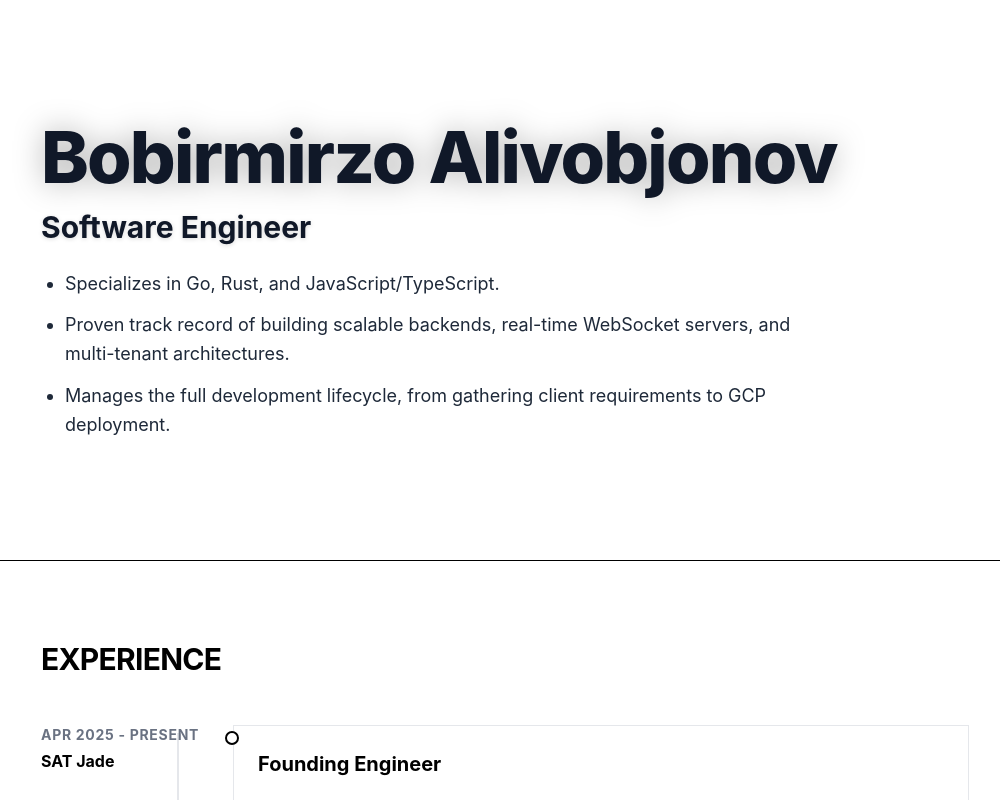
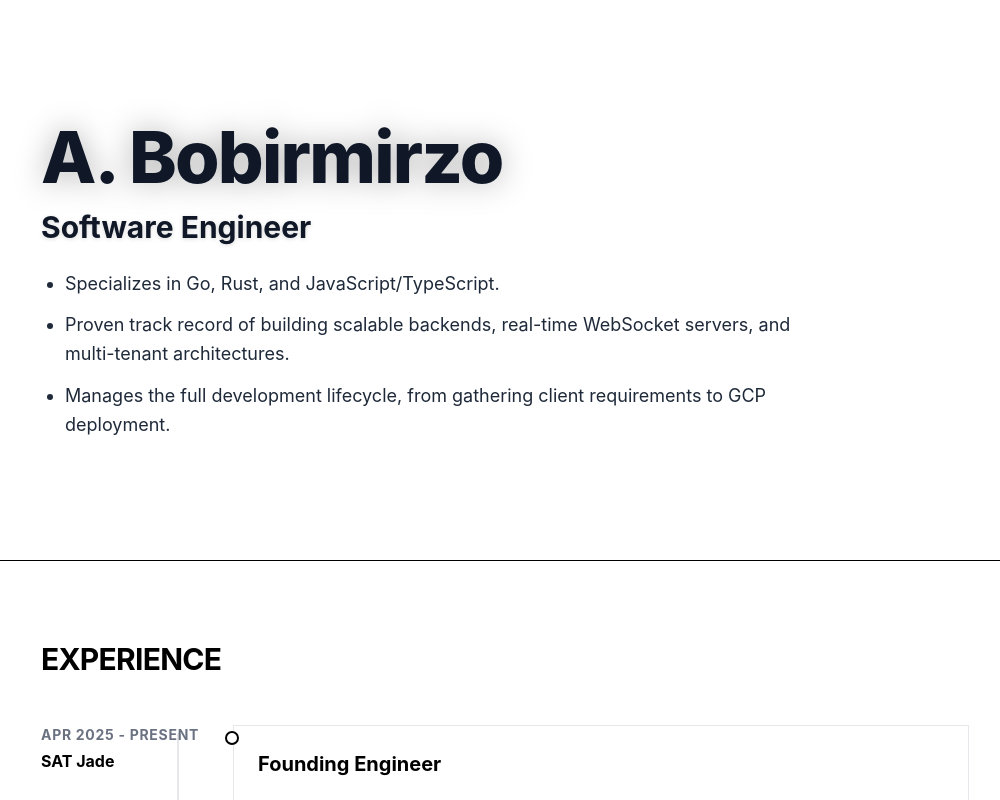
Before and after one commit to myselfBZ/iam, a React (Vite) app: page / in a window 1280 px wide. Shown: the top 800 px of the page, without its empty margins (135-1135 px from the left). Built offline with nearby package versions, Linux system fonts and the light colour scheme.

Commit message:
trunc last name

```diff
--- a/src/components/Hero.tsx
+++ b/src/components/Hero.tsx
@@ -28,7 +28,7 @@ const Hero: React.FC = () => {
           }`}
         >
           <span className="text-gray-900 dark:text-white drop-shadow-[0_0_15px_rgba(0,0,0,0.3)] dark:drop-shadow-[0_0_25px_rgba(255,255,255,0.7)]">
-            Bobirmirzo Alivobjonov
+            A. Bobirmirzo
           </span>
         </h1>
 
```
